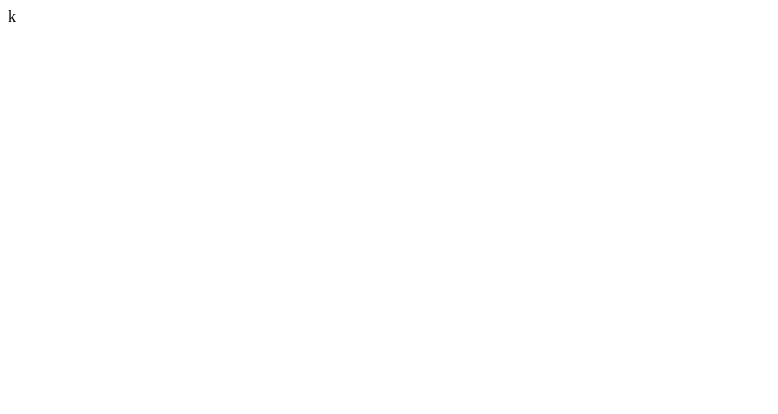
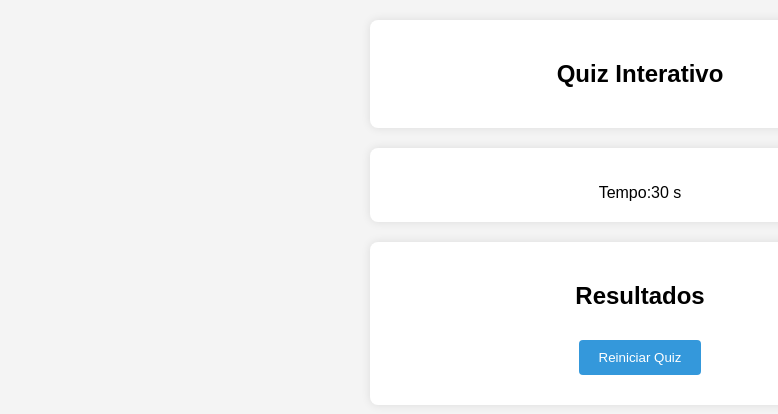
Before and after one commit to sdjoao/Quiz-Interativo, a plain HTML site: page frontend/index.html in a window 1280 px wide. Shown: the whole page, without its empty margins (0-778 px from the left). Drawn offline with Linux system fonts and the light colour scheme; files that its build step writes are made by us from their sources.

Commit message:
Feita toda a estrutura inicial do documento HTM, e o começo da estilização com CSS.

```diff
--- a/frontend/index.html
+++ b/frontend/index.html
@@ -4,11 +4,29 @@
     <meta charset="UTF-8">
     <meta name="viewport" content="width=device-width, initial-scale=1.0">
     <title>Quiz</title>
-    <link rel="stylesheet" href="style.css">k
+    <link rel="stylesheet" href="/frontend/styles/style.css">
 </head>
 <body>
     <header></header>
-    <main></main>
+    <main>
+        <section id="beginning">
+            <h1>Quiz Interativo</h1>
+        </section>
+
+        <section id="quiz">
+            <div id="questContainer">
+                <p id="question"></p>
+                <div id="answers"></div>
+            </div>
+            <div id="timer">Tempo:<span id="timerSpan">30</span> s</div>
+        </section>
+
+        <section id="result">
+            <h2>Resultados</h2>
+            <p id="score"></p>
+            <button id="btnRestart">Reiniciar Quiz</button>
+        </section>
+    </main>
     <footer></footer>
     <script src="scripts/script.js" defer></script>
 </body>
--- a/frontend/styles/style.css
+++ b/frontend/styles/style.css
@@ -0,0 +1,30 @@
+body{
+    font-family: Arial, sans-serif;
+    text-align: center;
+    background: #f4f4f4;
+    margin: 0;
+    padding: 0;
+}
+
+section{
+    margin: 20px auto;
+    padding: 20px;
+    max-width: 500px;
+    background: #fff;
+    border-radius: 8px;
+    box-shadow: 0 0 10px rgba(0,0,0,0.1);
+}
+
+button{
+    padding: 10px 20px;
+    margin: 10px;
+    border: none;
+    background: #3498db;
+    color: #fff;
+    border-radius: 4px;
+    cursor: pointer;
+}
+
+button:hover{
+    background: #2980b9;
+}
```
